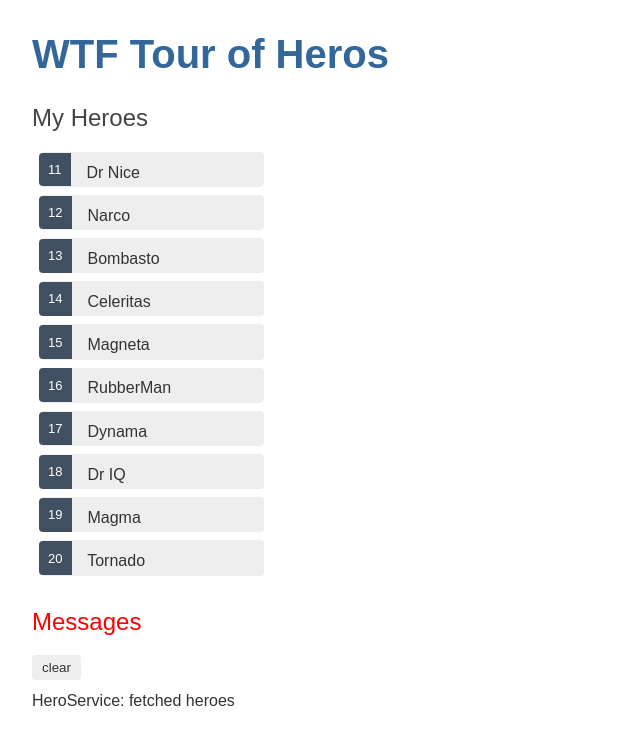
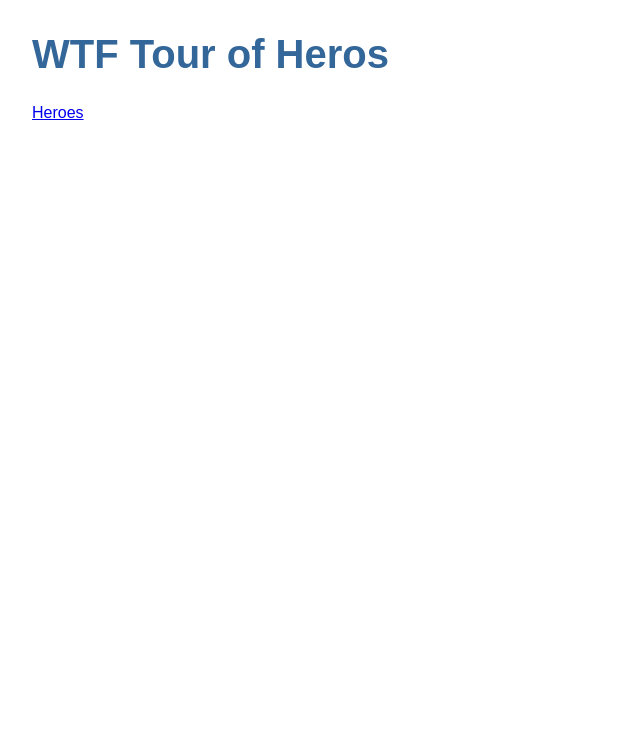
Before and after one commit to CPMoviePHil/tours-of-heros, an Angular app: page / in a window 1280 px wide. Shown: the top 744 px of the page, without its empty margins (0-640 px from the left). Built offline with nearby package versions, Linux system fonts and the light colour scheme.

Commit message:
+route 2 herocomponent

```diff
--- a/src/app/app-routing.module.ts
+++ b/src/app/app-routing.module.ts
@@ -1,8 +1,10 @@
 import { NgModule } from '@angular/core';
 import { Routes, RouterModule } from '@angular/router';
+import { HerosComponent } from './heros/heros.component';
 
-
-const routes: Routes = [];
+const routes: Routes = [
+  { path:'heroes', component:HerosComponent}
+];
 
 @NgModule({
   imports: [RouterModule.forRoot(routes)],
--- a/src/app/app.component.html
+++ b/src/app/app.component.html
@@ -1,3 +1,6 @@
 <h1>{{title}}</h1>
-<app-heros></app-heros>
+<nav>
+    <a routerLink="/heroes">Heroes</a>
+</nav>
+<router-outlet></router-outlet>
 <app-message></app-message>
```
